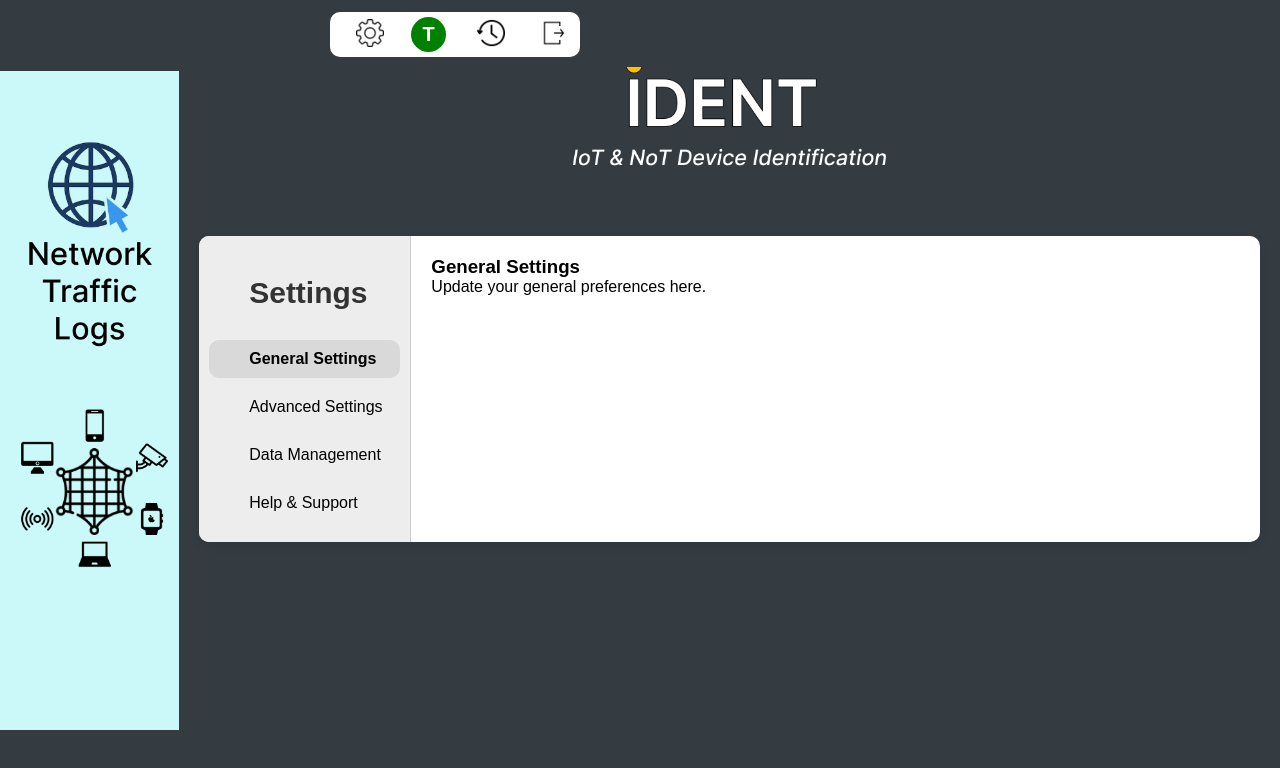
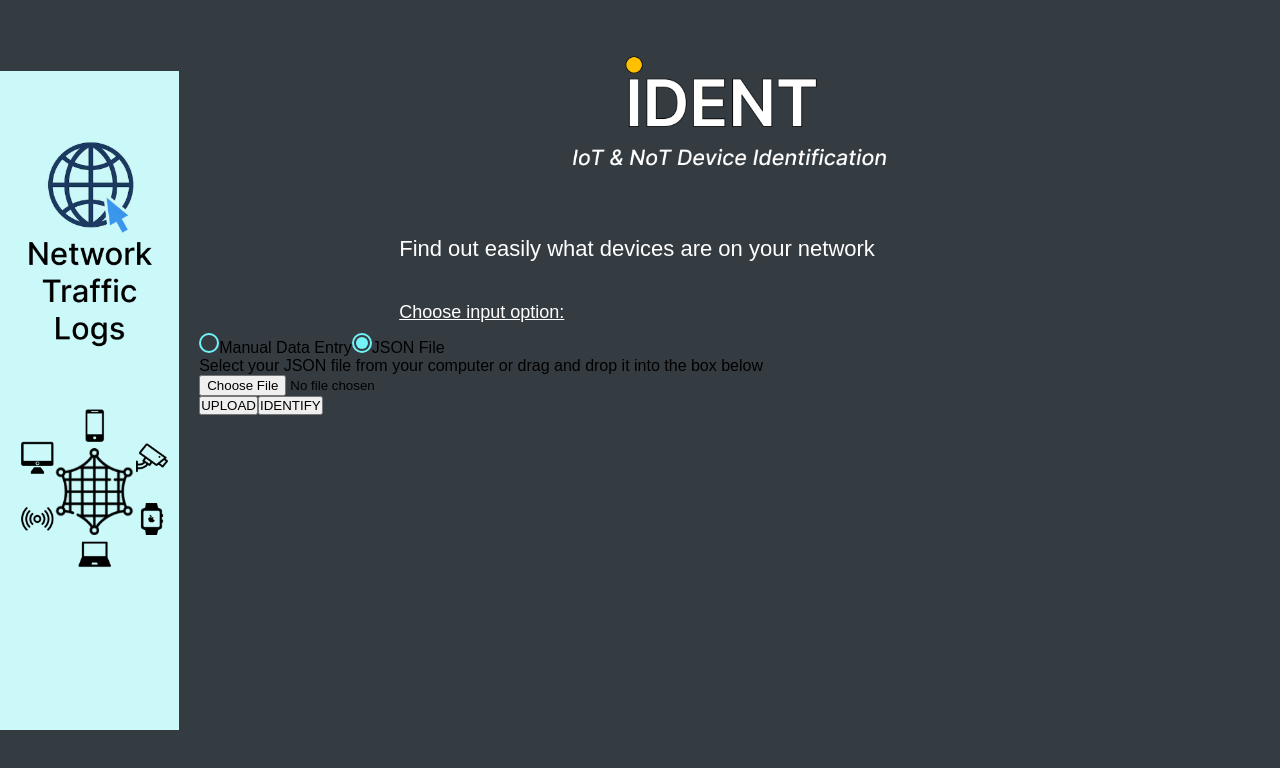
Before and after one commit to TalFlint1/iot-not-identification, a React (Create React App) app: page / in a window 1280 px wide. Shown: the top 768 px of the page. Built offline with nearby package versions, Linux system fonts and the light colour scheme.

Commit message:
first version of input screen

```diff
--- a/src/App.js
+++ b/src/App.js
@@ -1,8 +1,9 @@
 import React from "react";
 import SettingsScreen from "./components/SettingsScreen";
+import InputScreen from "./components/InputScreen";
 
 function App() {
-  return <SettingsScreen />;
+  return <InputScreen />;
 }
 
 export default App;
--- /dev/null
+++ b/src/components/InputScreen.css
@@ -0,0 +1,29 @@
+.custom-radio {
+    -webkit-appearance: none;
+    -moz-appearance: none;
+    appearance: none;
+    border: 2px solid #72F3F7;
+    border-radius: 50%;
+    width: 20px;
+    height: 20px;
+    position: relative;
+    cursor: pointer;
+    background-color: transparent;
+    outline: none;
+  }
+
+  .custom-radio:checked {
+    border-color: #72F3F7;
+  }
+
+  .custom-radio:checked::after {
+    content: "";
+    position: absolute;
+    top: 50%;
+    left: 50%;
+    width: 12px;
+    height: 12px;
+    border-radius: 50%;
+    background-color: #72F3F7;
+    transform: translate(-50%, -50%);
+  }
--- /dev/null
+++ b/src/components/InputScreen.js
@@ -0,0 +1,112 @@
+import { useState } from "react";
+import Title from "./Title";
+import sidebarImage from "../Icons/sidebar.png";
+import './InputScreen.css'; // Make sure the path is correct
+
+const InputScreen = () => {
+  const [inputType, setInputType] = useState("json"); // Default to JSON file
+
+  return (
+    <div style={{ display: "flex", height: "100vh", backgroundColor: "#343C42", fontFamily: "Arial, sans-serif" }}>
+      {/* Sidebar */}
+      <div
+        style={{
+          backgroundImage: `url(${sidebarImage})`,
+          backgroundColor: "#343C42",
+          backgroundSize: "contain",
+          backgroundPosition: "left",
+          backgroundRepeat: "no-repeat",
+          height: "100%",
+          width: "14%",
+          margin: 0,
+          padding: 0,
+        }}
+      ></div>
+
+      {/* Main Content */}
+      <div style={{ flex: 1, padding: "20px" }}>
+        <Title />
+        <div className="flex flex-col items-center text-white p-6">
+        <p
+            style={{
+                fontSize: "22px",  // Adjust the font size
+                margin: "10px 0",  // Add some margin for spacing
+                textAlign: "left",  // Center align the text
+                color: "white",  // Set the text color to white
+                marginLeft: "200px",
+            }}
+        >
+            Find out easily what devices are on your network
+        </p>
+
+
+          {/* New "Choose input option:" text */}
+          <p
+            style={{
+                fontSize: "18px",  // Adjust the font size
+                margin: "10px 0",  // Add some margin for spacing
+                textAlign: "left",  // Center align the text
+                color: "white",  // Set the text color to white
+                marginLeft: "200px",
+                textDecoration: "underline",
+                marginTop: "40px"
+            }}
+        >
+            Choose input option:
+        </p>
+
+          {/* Input Selection */}
+          <div className="mb-4 flex gap-4">
+            <label className="flex items-center gap-2 cursor-pointer">
+              <input
+                type="radio"
+                name="inputType"
+                value="manual"
+                checked={inputType === "manual"}
+                onChange={() => setInputType("manual")}
+                className="custom-radio"
+              />
+              Manual Data Entry
+            </label>
+            <label className="flex items-center gap-2 cursor-pointer">
+              <input
+                type="radio"
+                name="inputType"
+                value="json"
+                checked={inputType === "json"}
+                onChange={() => setInputType("json")}
+                className="custom-radio"
+              />
+              JSON File
+            </label>
+          </div>
+
+          {/* Input Box */}
+          <div className="bg-gray-800 p-6 rounded-xl shadow-lg w-full max-w-lg">
+            {inputType === "json" ? (
+              <div className="flex flex-col items-center gap-4">
+                <p className="italic">Select your JSON file from your computer or drag and drop it into the box below</p>
+                <input type="file" className="border border-dashed border-gray-500 p-4 w-full text-center" />
+                <div className="flex gap-4">
+                  <button className="bg-green-300 text-black px-4 py-2 rounded-lg">UPLOAD</button>
+                  <button className="bg-teal-400 text-black px-4 py-2 rounded-lg">IDENTIFY</button>
+                </div>
+              </div>
+            ) : (
+              <div className="grid grid-cols-2 gap-4">
+                <input className="p-2 bg-gray-700 rounded" placeholder="MAC Address" />
+                <input className="p-2 bg-gray-700 rounded" placeholder="HTTP User Agent" />
+                <input className="p-2 bg-gray-700 rounded" placeholder="DHCP Hostname" />
+                <input className="p-2 bg-gray-700 rounded" placeholder="Domains" />
+                <input className="p-2 bg-gray-700 rounded" placeholder="DNS PTR" />
+                <button className="bg-teal-400 text-black px-4 py-2 rounded-lg col-span-2">IDENTIFY</button>
+              </div>
+            )}
+          </div>
+        </div>
+      </div>
+    </div>
+  );
+};
+
+export default InputScreen;
```
